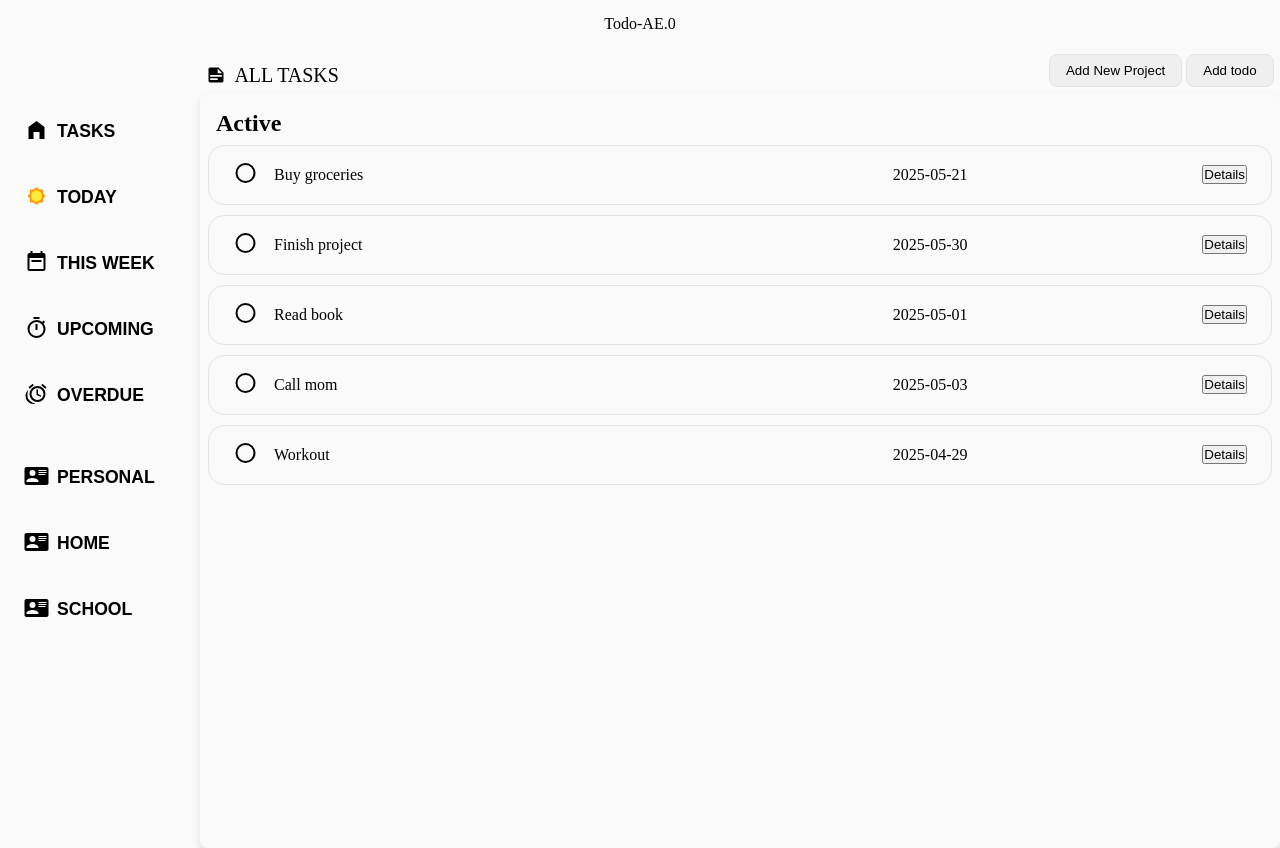
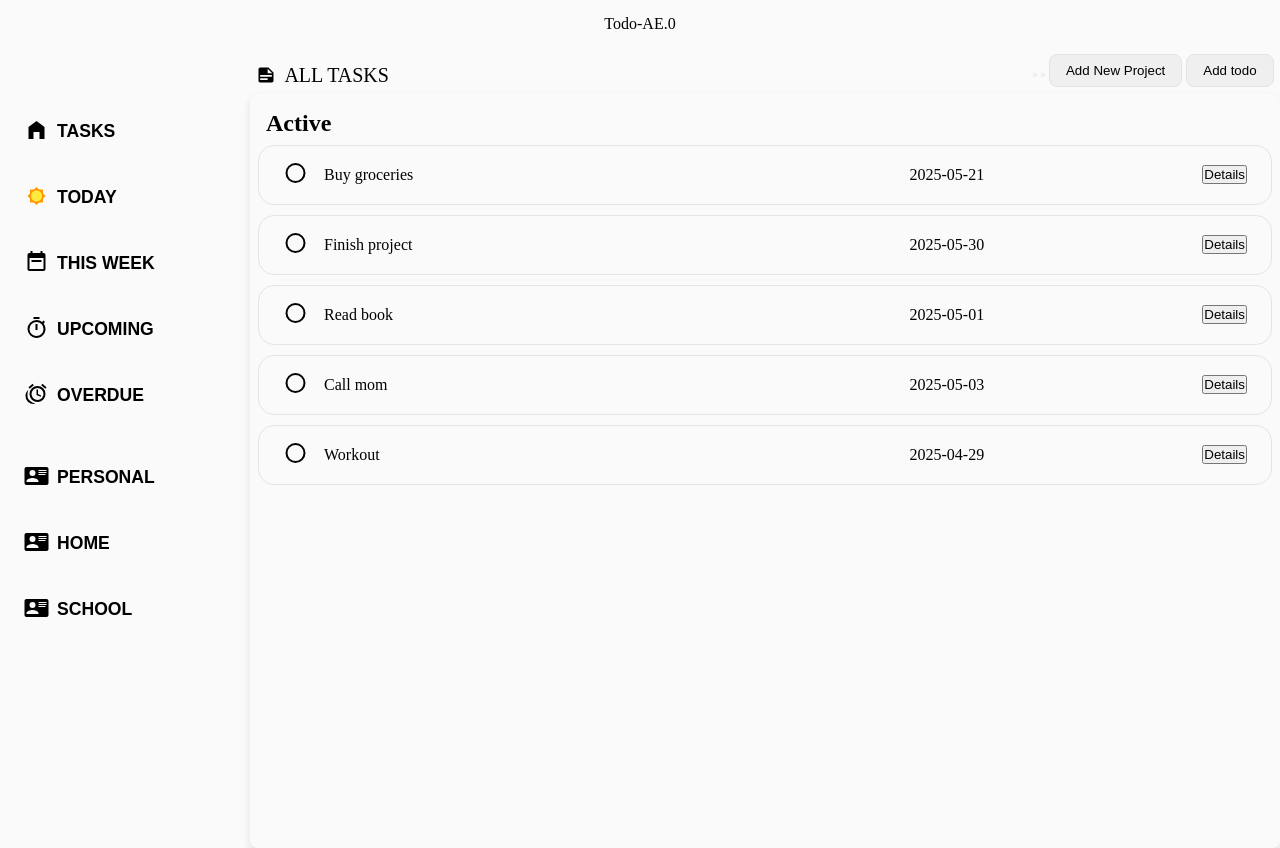
Before and after one commit to Jayfx24/Todo, a website built with webpack: page src/template.html in a window 1280 px wide. Built offline with nearby package versions, Linux system fonts and the light colour scheme.

Commit message:
Updating logic

```diff
--- a/src/contentManagers/projectsManager.js
+++ b/src/contentManagers/projectsManager.js
@@ -5,7 +5,7 @@ import { setProjectView, setView } from "../statusChecker";
 import { displayTodo } from "./todoManager";
 import { icons } from "../assets/icons";
 import { userTasksStorage, userProjectStorage } from "../storage";
-
+import { getCurrentView } from "../statusChecker";
 
 let allProjects = [];
 const aside = document.querySelector('#sidebar')
@@ -64,6 +64,7 @@ function projectBtns() {
 
       setView(pName);
       displayTodo(projectTodos);
+
     }
 
 
--- a/src/contentManagers/todoManager.js
+++ b/src/contentManagers/todoManager.js
@@ -422,6 +422,7 @@ function displayCurrentView(){
 
 
 
+
   }
 
   function refreshDisplay(){
--- a/src/index.js
+++ b/src/index.js
@@ -5,7 +5,7 @@ import {  initSideNav } from "./nav/sideNavs";
 import { initBtns } from "./contentManagers/dialogManager";
 // import { allTask } from "./todos";
 import { filterByView } from "./contentFilter";
-import { allTodoTasks } from "./contentFilter";
+import { navigationBtns } from "./nav/buttons";
 import { testTodos } from "./data/testTodos";
 import { testProjectsData } from "./data/testProjects";
 import { userTasksStorage,userProjectStorage } from "./storage";
@@ -21,8 +21,8 @@ const allProjects = [];
 
 function app() {
   checkStorage();
+
   initSideNav();
-  // displayProjects();
   initBtns();
   initTodo(allTask)
 
--- a/src/statusChecker.js
+++ b/src/statusChecker.js
@@ -8,7 +8,7 @@ export function setView(view){
 }
 
 export function getCurrentView(){
-    // console.log(`current get view - ${currentView}`)
+    console.log(`current get view - ${currentView}`)
 
     return currentView;
 }
--- a/src/style.css
+++ b/src/style.css
@@ -83,7 +83,7 @@ main{
   /* border: 1px solid; */
   /* display: flex; */
   display: grid;
-  grid-template-columns: 200px 1fr;
+  grid-template-columns: minmax(200px,250px) 1fr;
   grid-template-rows: auto 1fr;
   /* border: 1px solid; */
 
@@ -117,7 +117,7 @@ ul{
   height: auto;
   /* border: 1px solid; */
   /* color: white; */
-  padding: var(--padding-sm) var(--padding) ;
+  padding: var(--padding-sm) 0 ;
   /* background-color: navy; */
   display: flex;
   flex-direction: column;
@@ -137,9 +137,9 @@ li button{
 
 .sidebar_button,.project-nav-btn{
   background-color: transparent;
-  padding: var(--padding) var(--padding-sm);
+  padding: var(--padding) var(--padding-lg);
   border: 1px solid var(--border);
-  border-radius: 15px;
+  /* border-radius: 15px; */
   font-weight: 800;
   width: 100%;
   text-align: justify;
--- a/src/template.html
+++ b/src/template.html
@@ -21,6 +21,9 @@
 
       </div>
       <div class="btns">
+        <button id="deleteProject" type="button"></button>
+        <button id="editProject" type="button"></button>
+
         <button id="addProject" type="button">Add New Project</button>
         <button id="addTodo" type="button">Add todo</button>
       </div>
```
Also changed, not shown: src/contentManagers/dialogManager.js (+6 -3 lines), src/nav/buttons.js (added, +47 -0 lines). Lines whose indentation alone changed are shown as unchanged.
